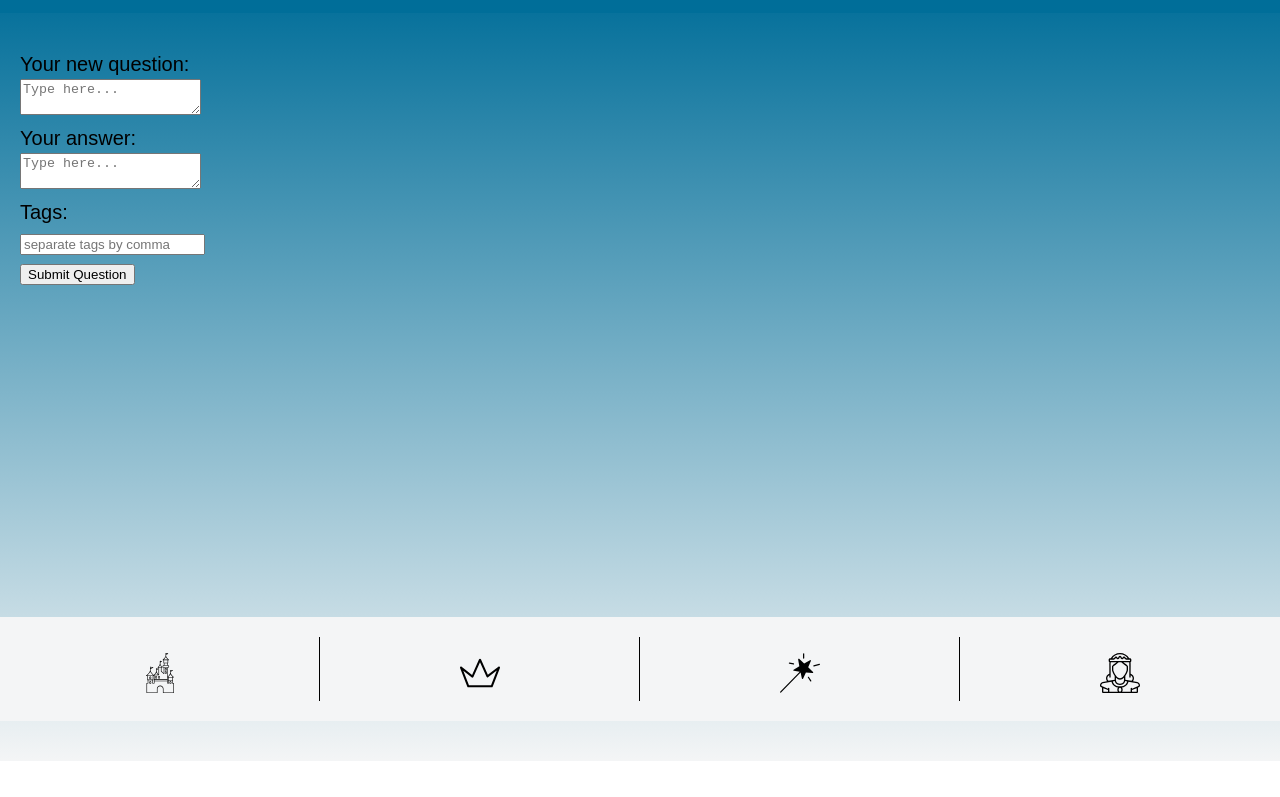
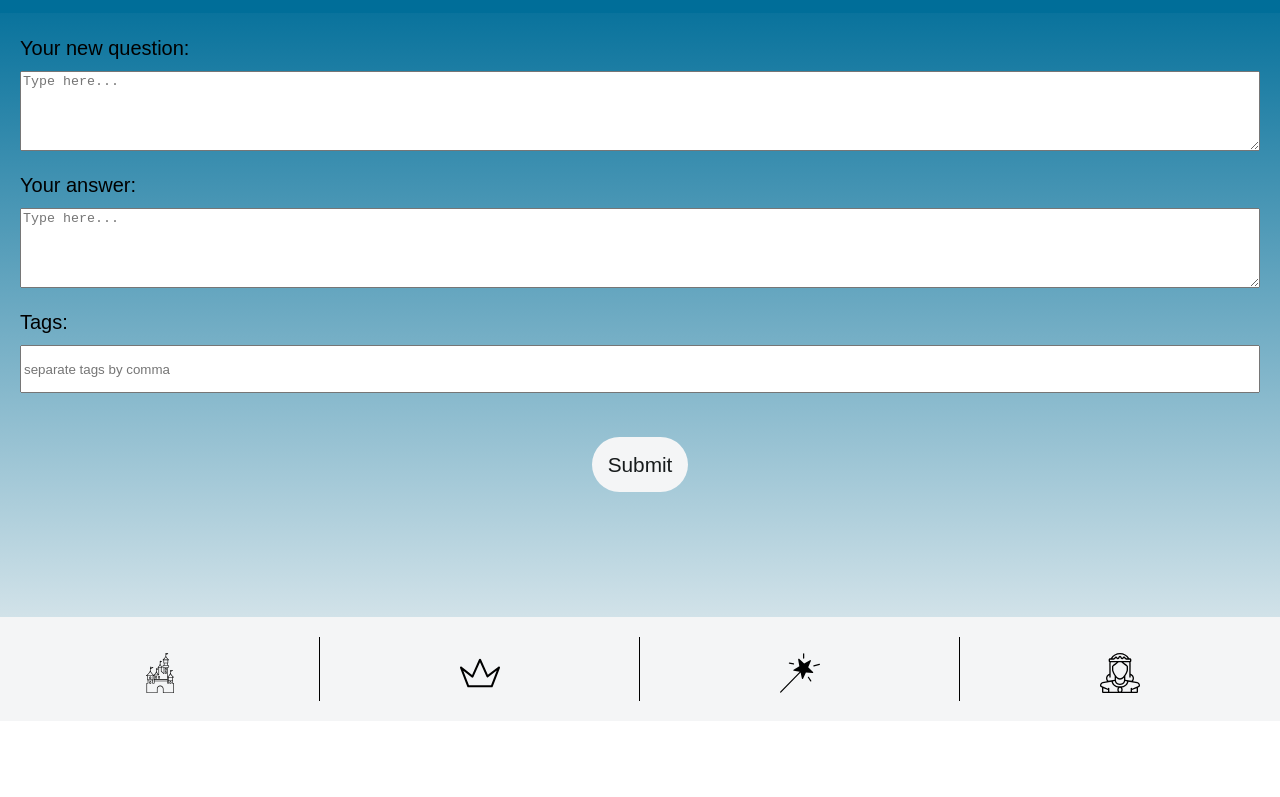
Before and after one commit to heleah/quiz-app, a website built with Vite: page addquestion.html in a window 1280 px wide. Shown: the part 79-876 px from the top of the page. After the commit the page ends 800 px from the top, so only its background shows below. Built offline with nearby package versions, Linux system fonts and the light colour scheme.

Commit message:
more css, especially btn, and add question, as well as minor fixes

```diff
--- a/addquestion.html
+++ b/addquestion.html
@@ -14,27 +14,24 @@
 
     <main>
       <form>
-        <label for="addquestion">Your new question:</label><br />
+        <label for="addquestion">Your new question:</label>
         <textarea
           id="addquestion"
           type="text"
           placeholder="Type here..."
-        ></textarea
-        ><br />
-        <label for="addanswer">Your answer:</label><br />
+        ></textarea>
+        <label for="addanswer">Your answer:</label>
         <textarea
           id="addanswer"
           type="text"
           placeholder="Type here..."
-        ></textarea
-        ><br />
-        <label for="addtags">Tags:</label><br />
-        <input
-          id="addtags"
-          type="text"
-          placeholder="separate tags by comma"
-        /><br />
-        <button type="submit">Submit Question</button>
+        ></textarea>
+        <label for="addtags">Tags:</label>
+        <input id="addtags" type="text" placeholder="separate tags by comma" />
+
+        <section class="btn">
+          <a href="">Submit</a>
+        </section>
       </form>
     </main>
 
--- a/css/base.css
+++ b/css/base.css
@@ -23,6 +23,10 @@
 *::after {
   box-sizing: border-box;
 }
+html,
+body {
+  height: 100%;
+}
 
 body {
   margin: 0;
@@ -46,10 +50,11 @@ h1 {
 }
 
 main {
-  height: 105vh;
+  height: 100vh;
+  overflow: auto;
   padding: 1.25rem;
-  padding-top: 8rem;
-  margin-bottom: 5rem;
+  padding-top: 7rem;
+  padding-bottom: 150px;
   background-image: linear-gradient(var(--primary) 8%, var(--light));
   background-attachment: fixed;
 }
--- a/css/components/about.css
+++ b/css/components/about.css
@@ -2,6 +2,7 @@
   display: flex;
   justify-content: space-evenly;
   align-items: center;
+  flex-wrap: wrap-reverse;
 }
 
 .about__user img {
--- /dev/null
+++ b/css/components/addquestion.css
@@ -0,0 +1,14 @@
+form {
+  display: flex;
+  flex-direction: column;
+}
+
+textarea {
+  margin: 0.5rem 0 1.2rem;
+  height: 10vh;
+}
+
+input {
+  margin: 0.5rem 0;
+  height: 6vh;
+}
--- a/css/components/logout.css
+++ b/css/components/btn.css
@@ -1,18 +1,18 @@
-.logout {
+.btn {
   margin-top: 3rem;
   text-align: center;
 }
 
-.logout a {
+.btn a {
   padding: 1rem;
-  font-size: 1.5rem;
+  font-size: 1.3rem;
   background-color: var(--light);
   border-radius: 100rem;
   text-decoration: none;
   color: var(--dark);
 }
 
-.logout:hover a {
-  background-color: var(--grey);
+.btn:hover a {
+  background-color: var(--primary);
   color: var(--light);
 }
--- a/css/components/navfooter.css
+++ b/css/components/navfooter.css
@@ -7,7 +7,7 @@ footer {
 
 .nav ul {
   display: grid;
-  grid-template-columns: repeat(auto-fit, minmax(100px, 1fr));
+  grid-template-columns: repeat(auto-fit, minmax(72px, 1fr));
   align-items: center;
   list-style-type: none;
   padding: 0;
--- a/css/components/quizcard.css
+++ b/css/components/quizcard.css
@@ -26,25 +26,8 @@
   text-align: center;
 }
 
-.quizcard__answer {
-  background-color: var(--primary-400);
-  padding: 0.75rem;
-  border-radius: 0.5rem;
-  text-align: center;
-  font-weight: bold;
-  color: var(--light);
-  transition: all 0.2s ease-in;
-}
-
-summary {
-  font-weight: normal;
-}
-
-.quizcard__answer:hover {
-  background-color: var(--primary);
-}
-
 .quizcard__tags {
+  margin: 0;
   display: flex;
   list-style-type: none;
   justify-content: space-around;
@@ -60,3 +43,22 @@ summary {
   text-align: center;
   align-self: center;
 }
+
+.quizcard__answer {
+  background-color: var(--primary-400);
+  padding: 0.75rem;
+  margin: 1.5rem;
+  border-radius: 0.5rem;
+  text-align: center;
+  font-weight: bold;
+  color: var(--light);
+  transition: all 0.2s ease-in;
+}
+
+summary {
+  font-weight: normal;
+}
+
+.quizcard__answer:hover {
+  background-color: var(--primary);
+}
--- a/css/style.css
+++ b/css/style.css
@@ -2,6 +2,7 @@
 @import "./utility.css";
 
 @import "./components/about.css";
-@import "./components/logout.css";
+@import "./components/addquestion.css";
+@import "./components/btn.css";
 @import "./components/navfooter.css";
 @import "./components/quizcard.css";
```
Also changed, not shown: bookmarks.html (+4 -4 lines), index.html (+8 -8 lines), profile.html (+4 -4 lines).
